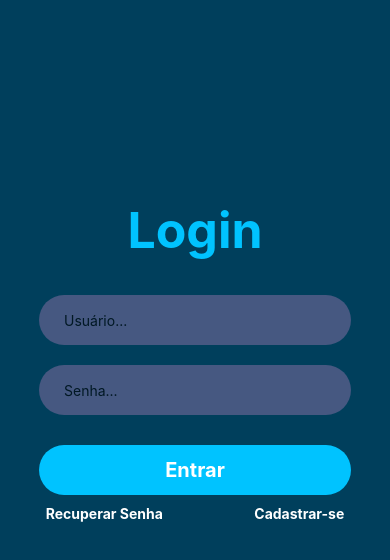
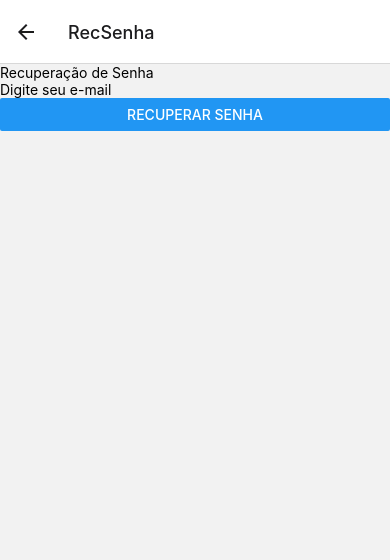
Before and after one commit to Felipe-Vieira15/livraria-projeto, a React Native app: screen /RecSenha in a window 390 px wide. Shown: the top 560 px of the page. Built offline with nearby package versions, Linux system fonts and the light colour scheme.

Commit message:
Recuperar Senha

```diff
--- a/src/index.jsx
+++ b/src/index.jsx
@@ -8,7 +8,7 @@ import HomeScreen from './screens/HomeScreen';
 import DelProduto from './screens/DelProduto';
 import AppAdmin from './screens/AppAdmin';
 import PainelAdmin from './screens/PainelAdmin';
-import PasswordRecoveryScreen from './screens/PasswordRecoveryScreen';
+import RecSenha from './screens/RecSenha';
 
 const Stack = createStackNavigator();
 
@@ -21,8 +21,7 @@ export default function RootNavigation(){
                 <Stack.Screen name='DelProduto' component={DelProduto} options={{headerShown: true}} />
                 <Stack.Screen name='AppAdmin' component={AppAdmin} options={{headerShown: true}} />
                 <Stack.Screen name='PainelAdmin' component={PainelAdmin} options={{headerShown: true}} />
-                <Stack.Screen name='PasswordRecovery' component={PasswordRecoveryScreen} options={{headerShown: true}} />
-
+                <Stack.Screen name='RecSenha' component={RecSenha} options={{headerShown: true}} />
             </Stack.Navigator>
         </NavigationContainer>
     )
--- a/src/screens/HomeScreen.jsx
+++ b/src/screens/HomeScreen.jsx
@@ -11,7 +11,7 @@ export default function HomeScreen({navigation}) {
             <Button title='DeletarProduto' onPress={() => navigation.navigate('DelProduto')} />
             <Button title='AppAdmin' onPress={() => navigation.navigate('AppAdmin')} />
             <Button title='PainelAdmin' onPress={() => navigation.navigate('PainelAdmin')} />
-            <Button title='Recuperar Senha' onPress={() => navigation.navigate('PasswordRecovery')} />
+            <Button title='Recuperar Senha' onPress={() => navigation.navigate('RecSenha')} />
 
             <View>
                 <Footer />
--- a/src/screens/Login.jsx
+++ b/src/screens/Login.jsx
@@ -45,14 +45,14 @@ export default function App({navigation}) {
           <Text style={{
             color: 'white',
             fontWeight: 'bold'
-          }} onPress={() => {navigation.navigate('HomeScreen')}}>Recuperar Senha</Text>
+          }} onPress={() => {navigation.navigate('RecSenha')}}>Recuperar Senha</Text>
         </View>
 
         <View>
           <Text style={{
             color: 'white',
             fontWeight: 'bold'
-          }} onPress={() => {navigation.navigate('Cadastro')}}>Cadastrar-se</Text>
+          }} onPress={() => {navigation.navigate('HomeScreen')}}>Cadastrar-se</Text>
         </View>
       </View>
 
--- a/src/screens/PasswordRecoveryScreen.jsx
+++ b/src/screens/RecSenha.jsx
@@ -1,6 +1,7 @@
 import React, { useState } from 'react';
+import { View, Text, TextInput, Button } from 'react-native';
 
-const PasswordRecoveryScreen = () => {
+const RecSenha = () => {
   const [email, setEmail] = useState('');
 
   const handleRecovery = () => {
@@ -9,17 +10,17 @@ const PasswordRecoveryScreen = () => {
   };
 
   return (
-    <div className="container">
-      <h1>Recuperação de Senha</h1>
-      <input
+    <View className="container">
+      <Text>Recuperação de Senha</Text>
+      <TextInput
         type="email"
         placeholder="Digite seu e-mail"
         value={email}
         onChange={(e) => setEmail(e.target.value)}
       />
-      <button onClick={handleRecovery}>Recuperar Senha</button>
-    </div>
+      <Button title='Recuperar senha' onClick={handleRecovery}></Button>
+    </View>
   );
 };
 
-export default PasswordRecoveryScreen;
+export default RecSenha;
```
